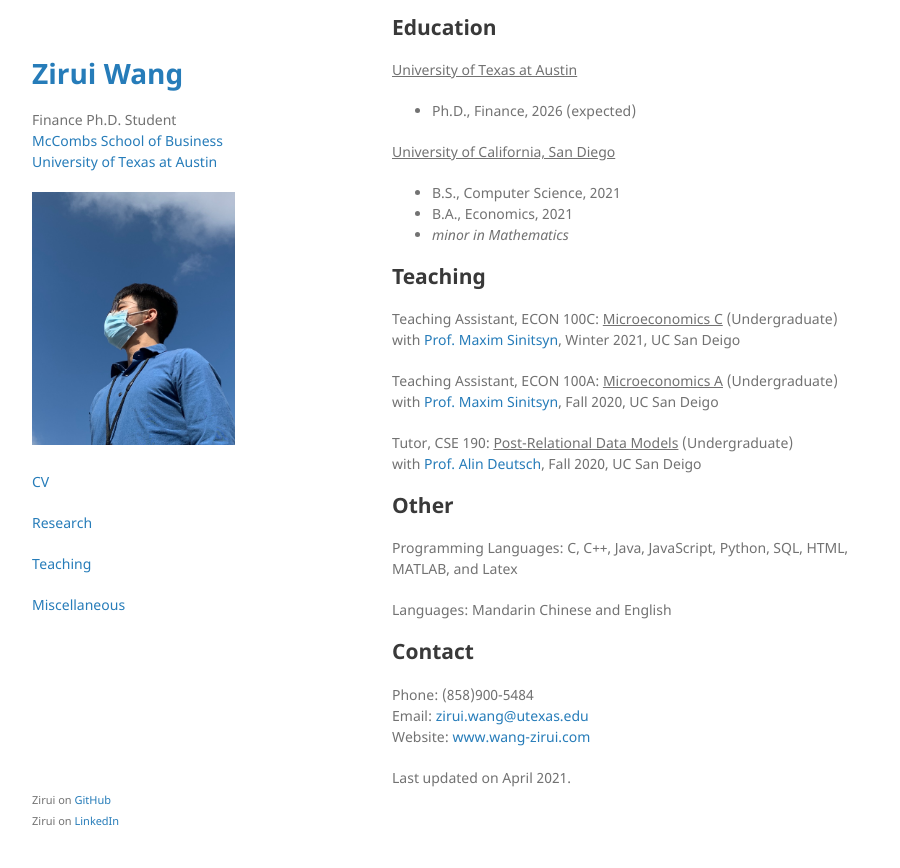
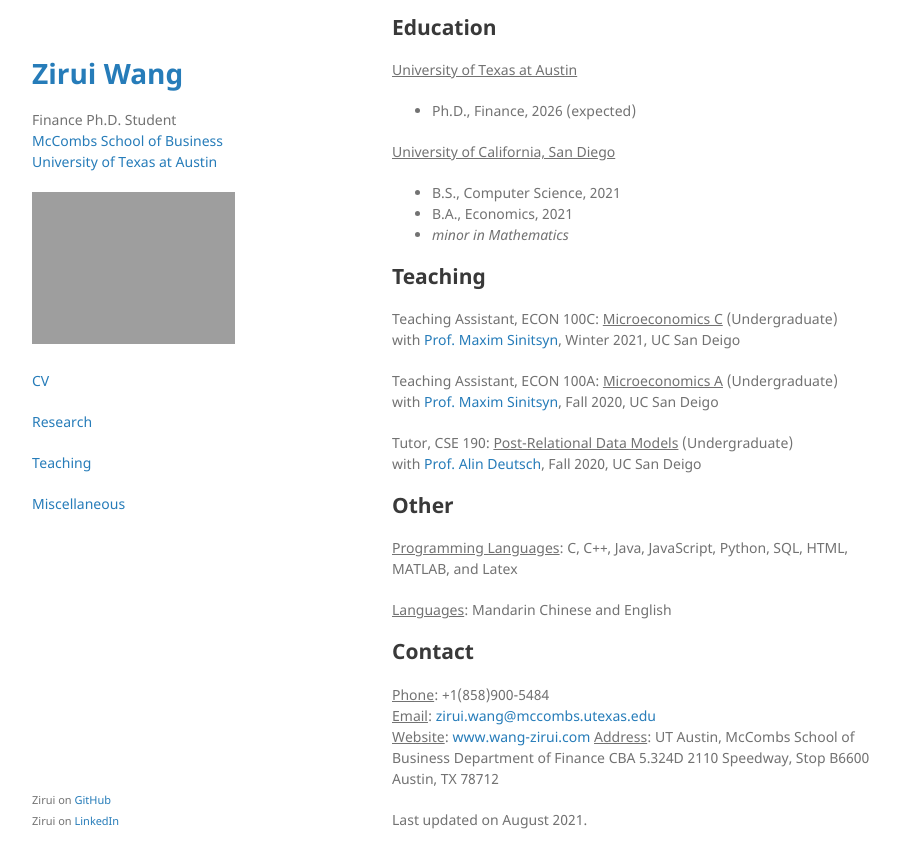
Before and after one commit to HarrisonZiruiWang/HarrisonZiruiWang.github.io, a Jekyll site: the page built from index.md, in a window 1280 px wide and 900 px high, scrolled down 710 px. Shown: the top 868 px of the window, without its empty margins (178-1078 px from the left). Built offline with Jekyll 4.4.1, drawn with Linux system fonts in a browser that asks for light colours; our own code applies the rules of GitHub Pages for plain Markdown files.

Commit message:
update
first time update after arriving UT Austin

```diff
--- a/_config.yml
+++ b/_config.yml
@@ -1,5 +1,5 @@
 title: Zirui Wang
 tagline: Finance PhD student at UT Austin
-logo: /assets/img/profile.jpg
+logo: /assets/img/Zirui@GoldenGateBridge.jpg
 description: Zirui is a first-year Finance PhD student at McCombs School of Business, University of Texas at Austin.
 theme: jekyll-theme-minimal
--- a/index.md
+++ b/index.md
@@ -43,19 +43,23 @@
 
 ## Other
 
-Programming Languages: C, C++, Java, JavaScript, Python, SQL, HTML, MATLAB, and Latex
+<ins>Programming Languages</ins>: C, C++, Java, JavaScript, Python, SQL, HTML, MATLAB, and Latex
 
-Languages: Mandarin Chinese and English
+<ins>Languages</ins>: Mandarin Chinese and English
 
 ## Contact
 
-Phone: (858)900-5484
-Email: <a href="mailto:zirui.wang@utexas.edu" target="_blank">zirui.wang@utexas.edu</a>
-Website: [www.wang-zirui.com](https://www.wang-zirui.com/)
+<ins>Phone</ins>: +1(858)900-5484
+<ins>Email</ins>: <a href="mailto:zirui.wang@mccombs.utexas.edu" target="_blank">zirui.wang@mccombs.utexas.edu</a>
+<ins>Website</ins>: [www.wang-zirui.com](https://www.wang-zirui.com/)
+<ins>Address</ins>:
+UT Austin, McCombs School of Business
+Department of Finance CBA 5.324D
+2110 Speedway, Stop B6600
+Austin, TX 78712
 
 
-
-Last updated on April 2021.
+Last updated on August 2021.
 
 
 <!-- Text can be **bold**, _italic_, or ~~strikethrough~~.
```
Also changed, not shown: 1 other file.
